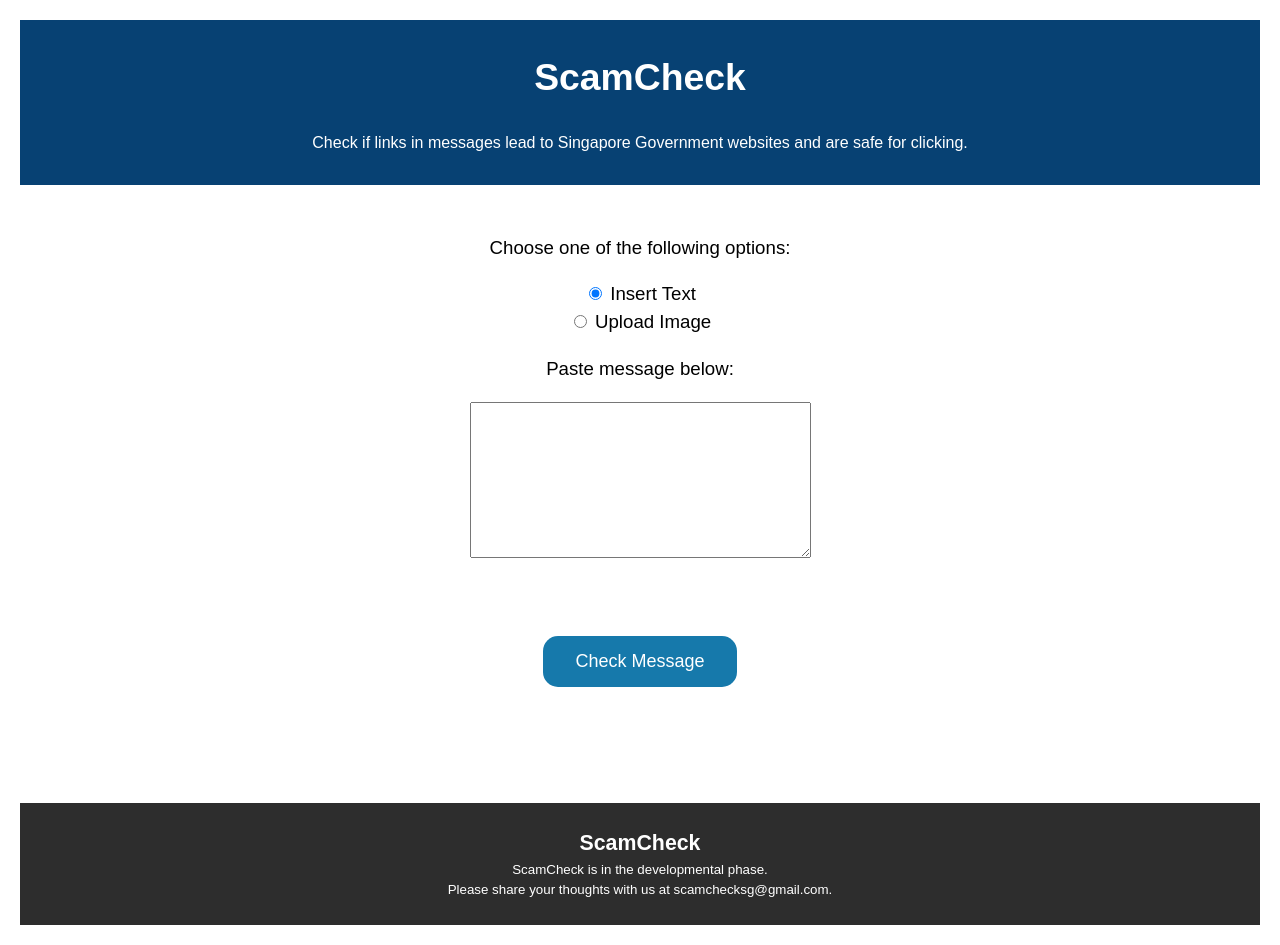
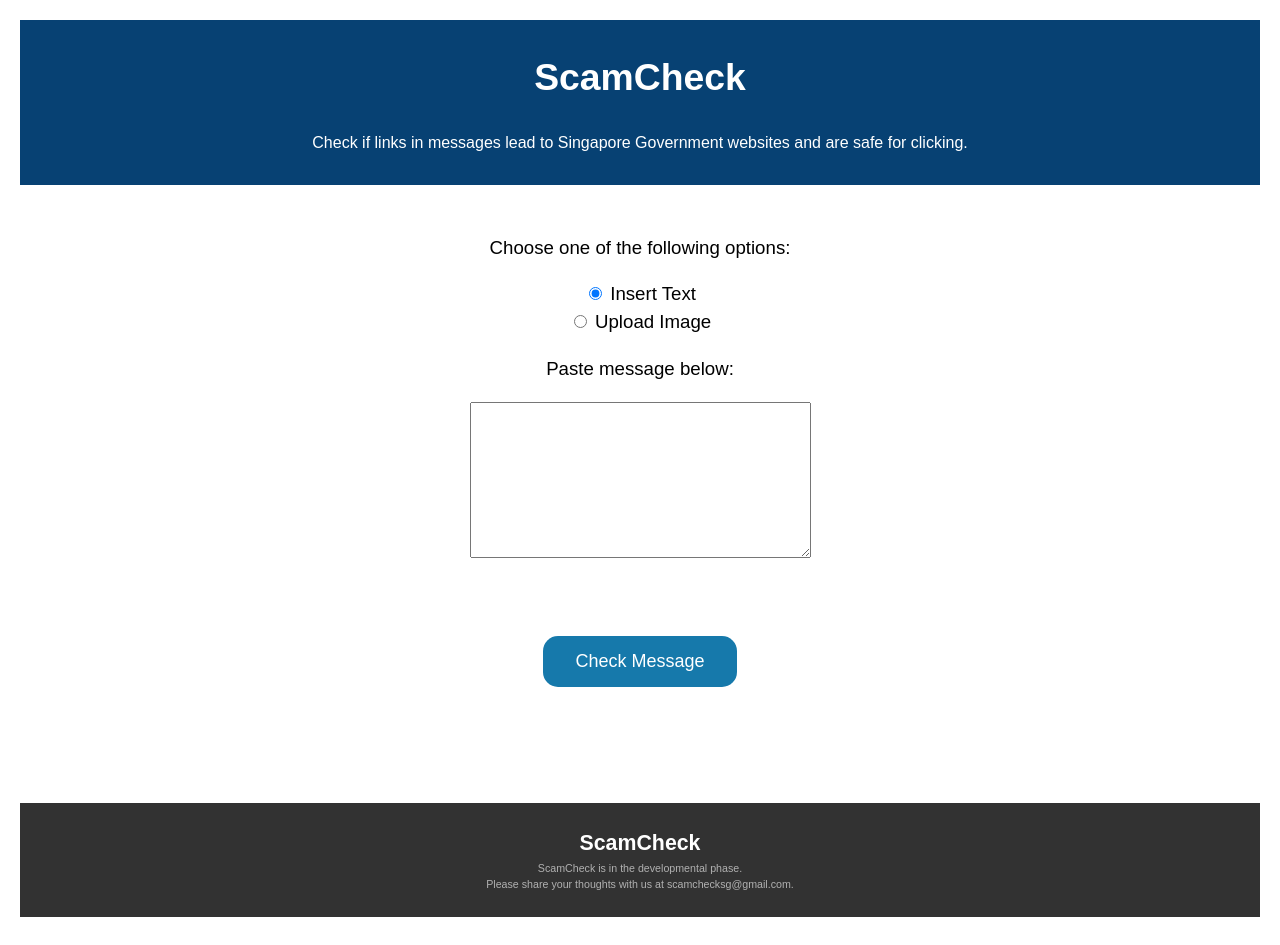
Before and after one commit to azharshukor/helpchecksg, a plain HTML site: page index.html in a window 1280 px wide. Drawn offline with Linux system fonts and the light colour scheme; a web font is replaced by a local one.

Commit message:
Update index.html

```diff
--- a/index.html
+++ b/index.html
@@ -46,10 +46,10 @@
         }
 
         .footer-section {
-            background-color: #2D2D2D;
+            background-color: #323232;
             padding: 25px;
-            color: white;
-            font-size: 10pt;
+            color: #B1B1B1;
+            font-size: 8pt;
             text-align: center;
         }
 
@@ -386,7 +386,7 @@
 
 
 <div class="footer-section">
-    <div style="font-family: 'Prompt'; font-family: 'Arial';font-size: 16pt; font-weight: 800;">ScamCheck</div>
+    <div style="font-family: 'Prompt'; font-family: 'Arial';font-size: 16pt; font-weight: 800; color: white;">ScamCheck</div>
     ScamCheck is in the developmental phase.<br>Please share your thoughts with us at scamchecksg@gmail.com.
 </div>
 
```
